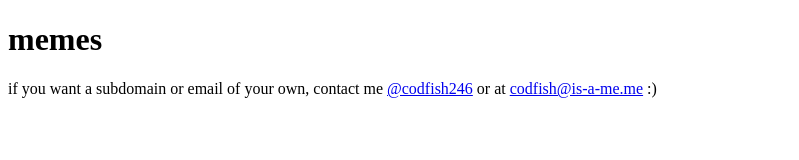
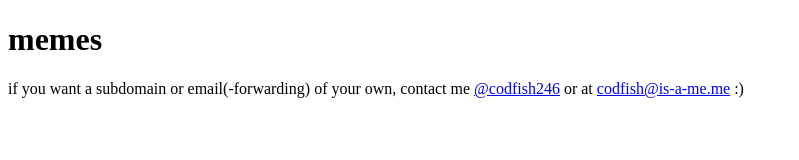
Before and after one commit to Codfish246/is-a-me-me, a plain HTML site: page index.html in a window 1280 px wide. Shown: the whole page, without its empty margins (0-799 px from the left). Drawn offline with Linux system fonts and the light colour scheme.

Commit message:
Update index.html

```diff
--- a/index.html
+++ b/index.html
@@ -3,7 +3,7 @@
 <body>
 
 <h1>memes</h1>
-<p>if you want a subdomain or email of your own, contact me <a href="https://twitter.com/codfish246">@codfish246</a> or at <a href="mailto:codfish@is-a-me.me">codfish@is-a-me.me</a> :)</p>
+<p>if you want a subdomain or email(-forwarding) of your own, contact me <a href="https://twitter.com/codfish246">@codfish246</a> or at <a href="mailto:codfish@is-a-me.me">codfish@is-a-me.me</a> :)</p>
 
 </body>
 </html>
```
